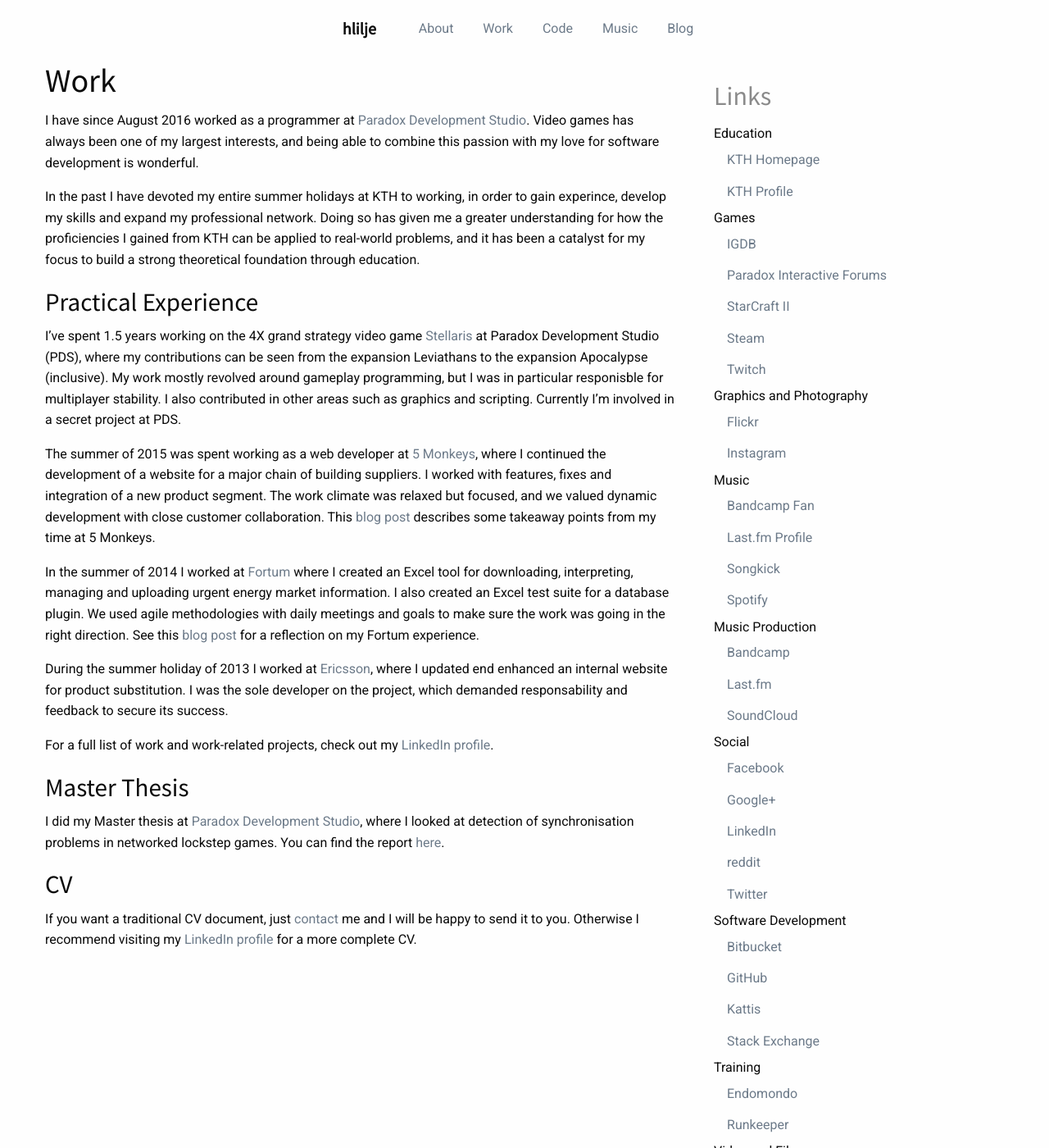
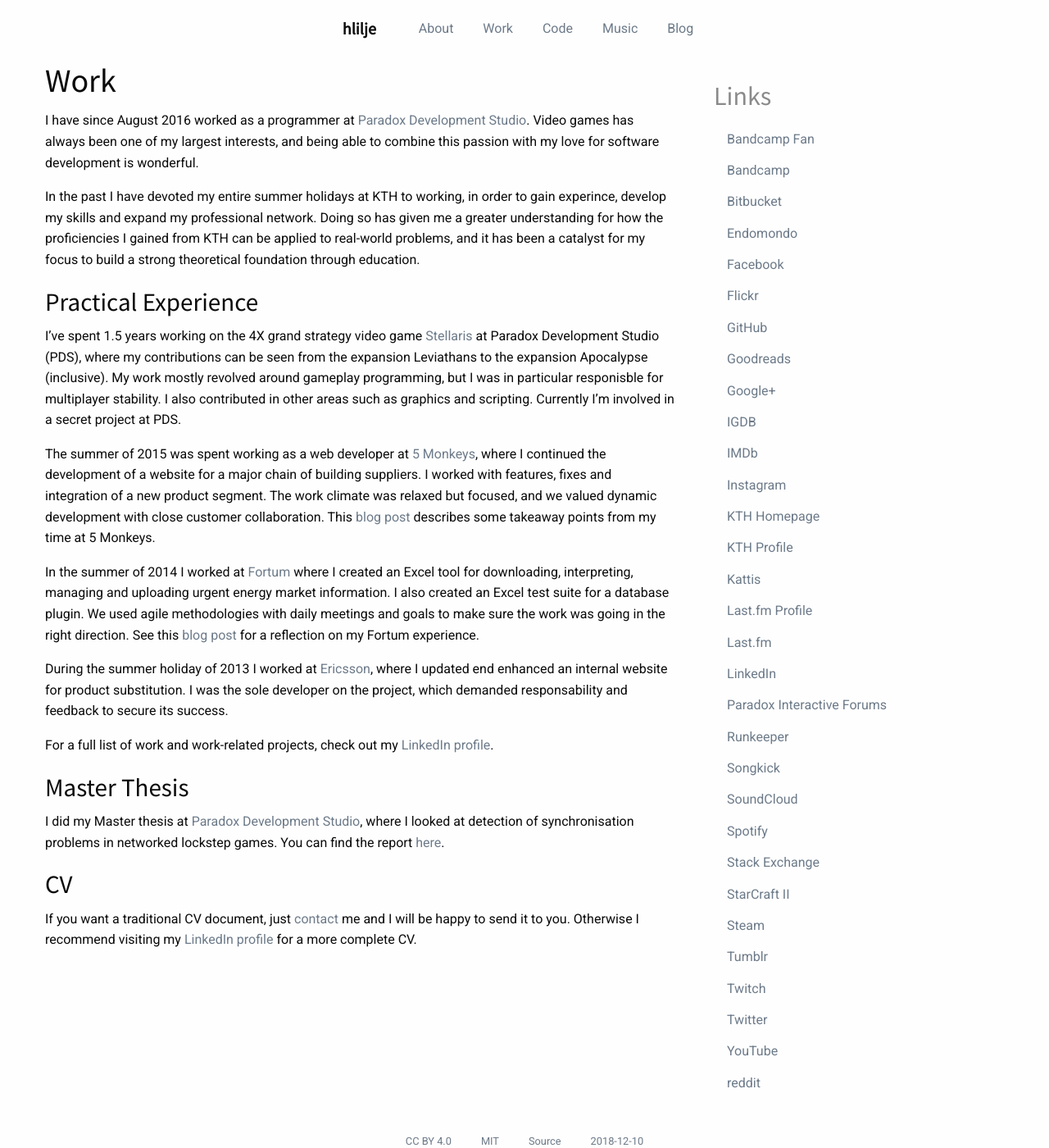
Before and after one commit to hlilje/hlilje.github.io, a Jekyll site: the page built from _posts/2015-08-25-work.md, in a window 1280 px wide and 1400 px high. Shown: the whole window at 82% size. Built offline with Jekyll 4.4.1, drawn with Linux system fonts in a browser that asks for light colours; nearby versions of some CDN libraries; our own code applies the rules of GitHub Pages for plain Markdown files; some of the changed text lies outside the part shown.

Commit message:
Change link data format to allow easier retrieval

```diff
--- a/_data/links.yml
+++ b/_data/links.yml
@@ -1,41 +1,31 @@
-"Education":
-    "KTH Homepage": http://www.csc.kth.se/~hlilje/
-    "KTH Profile": https://www.kth.se/profile/hlilje/
-"Games":
-    "IGDB": https://www.igdb.com/users/hlilje
-    "Paradox Interactive Forums": https://forum.paradoxplaza.com/forum/index.php?members/superkargoeren.334673/
-    "StarCraft II": http://eu.battle.net/sc2/en/profile/1043944/1/hlilje/
-    "Steam": http://steamcommunity.com/id/hlilje
-    "Twitch": https://www.twitch.tv/hlilje
-"Graphics and Photography":
-    "Flickr": https://www.flickr.com/people/hlilje/
-    "Instagram": https://instagram.com/hlilje/
-"Music":
-    "Bandcamp Fan": https://bandcamp.com/hlilje
-    "Last.fm Profile": http://www.last.fm/user/LordHali
-    "Songkick": https://www.songkick.com/users/hlilje
-    "Spotify": https://open.spotify.com/user/vaexelverkan
-"Music Production":
-    "Bandcamp": https://hlilje.bandcamp.com/
-    "Last.fm": http://www.last.fm/music/Hampus+Liljekvist
-    "SoundCloud": https://soundcloud.com/hlilje
-"Social":
-    "Facebook": https://www.facebook.com/hampusliljekvist
-    "Google+": https://plus.google.com/+HampusLiljekvist
-    "LinkedIn": https://www.linkedin.com/in/hlilje
-    "reddit": https://www.reddit.com/user/Superkargoeren/
-    "Twitter": https://twitter.com/hlilje
-"Software Development":
-    "Bitbucket": https://bitbucket.org/hlilje
-    "GitHub": https://github.com/hlilje
-    "Kattis": https://kth.kattis.com/users/hlilje
-    "Stack Exchange": http://stackexchange.com/users/2232003/hampus-liljekvist
-"Training":
-    "Endomondo": http://www.endomondo.com/profile/4111167
-    "Runkeeper": https://runkeeper.com/user/hlilje/profile
-"Video and Film":
-    "IMDb": http://www.imdb.com/user/ur59667738/
-    "YouTube": https://www.youtube.com/user/HampusLiljekvist
-"Writing and Literature":
-    "Goodreads": https://www.goodreads.com/hlilje
-    "Tumblr": http://hlilje.tumblr.com/
+bandcamp_fan: ["Bandcamp Fan", "https://bandcamp.com/hlilje"]
+bandcamp: ["Bandcamp", "https://hlilje.bandcamp.com/"]
+bitbucket: ["Bitbucket", "https://bitbucket.org/hlilje"]
+endomondo: ["Endomondo", "http://www.endomondo.com/profile/4111167"]
+facebook: ["Facebook", "https://www.facebook.com/hampusliljekvist"]
+flickr: ["Flickr", "https://www.flickr.com/people/hlilje/"]
+github: ["GitHub", "https://github.com/hlilje"]
+goodreads: ["Goodreads", "https://www.goodreads.com/hlilje"]
+google_plus: ["Google+", "https://plus.google.com/+HampusLiljekvist"]
+igdb: ["IGDB", "https://www.igdb.com/users/hlilje"]
+imdb: ["IMDb", "http://www.imdb.com/user/ur59667738/"]
+instagram: ["Instagram", "https://instagram.com/hlilje/"]
+kth_homepage: ["KTH Homepage", "http://www.csc.kth.se/~hlilje/"]
+kth_profile: ["KTH Profile", "https://www.kth.se/profile/hlilje/"]
+kattis: ["Kattis", "https://kth.kattis.com/users/hlilje"]
+lastfm_profile: ["Last.fm Profile", "http://www.last.fm/user/LordHali"]
+lastfm: ["Last.fm", "http://www.last.fm/music/Hampus+Liljekvist"]
+linkedin: ["LinkedIn", "https://www.linkedin.com/in/hlilje/"]
+paradox_forums: ["Paradox Interactive Forums", "https://forum.paradoxplaza.com/forum/index.php?members/superkargoeren.334673/"]
+runkeeper: ["Runkeeper", "https://runkeeper.com/user/hlilje/profile"]
+songkick: ["Songkick", "https://www.songkick.com/users/hlilje"]
+soundcloud: ["SoundCloud", "https://soundcloud.com/hlilje"]
+spotify: ["Spotify", "https://open.spotify.com/user/vaexelverkan"]
+stack_exchange: ["Stack Exchange", "http://stackexchange.com/users/2232003/hampus-liljekvist"]
+starcraft: ["StarCraft II", "http://eu.battle.net/sc2/en/profile/1043944/1/hlilje/"]
+steam: ["Steam", "http://steamcommunity.com/id/hlilje"]
+tumblr: ["Tumblr", "http://hlilje.tumblr.com/"]
+twitch: ["Twitch", "https://www.twitch.tv/hlilje"]
+twitter: ["Twitter", "https://twitter.com/hlilje"]
+youtube: ["YouTube", "https://www.youtube.com/user/HampusLiljekvist"]
+reddit: ["reddit", "https://www.reddit.com/user/Superkargoeren/"]
--- a/_includes/footer.html
+++ b/_includes/footer.html
@@ -4,7 +4,7 @@
       <ul class="menu">
         <li><a href="https://creativecommons.org/licenses/by/4.0/"><small>CC BY 4.0</small></a></li>
         <li><a href="https://opensource.org/licenses/MIT"><small>MIT</small></a></li>
-        <li><a href="{{ site.data.links['Software Development']['GitHub'] | xml_escape }}/hlilje.github.io"><small>Source</small></a></li>
+        <li><a href="{{ site.data.links['github'][1] | xml_escape }}/hlilje.github.io"><small>Source</small></a></li>
         <li><a href="#"><small><time datetime="{{ site.time | date: "%F" }}">{{ site.time | date: "%F" }}</time></small></a></li>
       </ul>
     </div>
@@ -12,11 +12,11 @@
   <div class="row">
     <div class="large-12 columns">
       <ul class="menu">
-        <li><a href="{{ site.data.links['Social']['Twitter'] | xml_escape }}"><i class="fa fa-twitter fa-fw"></i></a></li>
-        <li><a href="{{ site.data.links['Social']['Facebook'] | xml_escape }}"><i class="fa fa-facebook fa-fw"></i></a></li>
-        <li><a href="{{ site.data.links['Social']['LinkedIn'] | xml_escape }}"><i class="fa fa-linkedin fa-fw"></i></a></li>
-        <li><a href="{{ site.data.links['Social']['reddit'] | xml_escape }}"><i class="fa fa-reddit fa-fw"></i></a></li>
-        <li><a href="{{ site.data.links['Graphics and Photography']['Instagram'] | xml_escape }}"><i class="fa fa-instagram fa-fw"></i></a></li>
+        <li><a href="{{ site.data.links['twitter'][1] | xml_escape }}"><i class="fa fa-twitter fa-fw"></i></a></li>
+        <li><a href="{{ site.data.links['facebook'][1] | xml_escape }}"><i class="fa fa-facebook fa-fw"></i></a></li>
+        <li><a href="{{ site.data.links['linkedin'][1] | xml_escape }}"><i class="fa fa-linkedin fa-fw"></i></a></li>
+        <li><a href="{{ site.data.links['reddit'][1] | xml_escape }}"><i class="fa fa-reddit fa-fw"></i></a></li>
+        <li><a href="{{ site.data.links['instagram'][1] | xml_escape }}"><i class="fa fa-instagram fa-fw"></i></a></li>
       </ul>
     </div>
   </div>
--- a/_includes/links.html
+++ b/_includes/links.html
@@ -1,11 +1,8 @@
 <aside class="external-links">
   <h2><small>Links</small></h2>
   <ul class="menu vertical">
-    {% for category in site.data.links %}
-      <li><label>{{ category[0] | xml_escape }}</label></li>
-      {% for link in category[1] %}
-        <li><a href="{{ link[1] | xml_escape }}" target="_blank">{{ link[0] | xml_escape }}</a></li>
-      {% endfor %}
+    {% for site in site.data.links %}
+      <li><a href="{{ site[1][1] | xml_escape }}" target="_blank">{{ site[1][0] | xml_escape }}</a></li>
     {% endfor %}
   </ul>
 </aside>
--- a/_includes/topbar.html
+++ b/_includes/topbar.html
@@ -10,7 +10,7 @@
     </li>
     <li><a href="/about">About</a></li>
     <li><a href="/work">Work</a></li>
-    <li><a href="{{ site.data.links['Software Development']['GitHub'] | xml_escape }}">Code</a></li>
+    <li><a href="{{ site.data.links['github'][1] | xml_escape }}">Code</a></li>
     <li><a href="http://music.{{ site.url_short }}">Music</a></li>
     <li><a href="http://blog.{{ site.url_short }}">Blog</a></li>
   </ul>
--- a/_posts/2015-08-25-work.md
+++ b/_posts/2015-08-25-work.md
@@ -40,7 +40,7 @@ During the summer holiday of 2013 I worked at [Ericsson](http://www.ericsson.com
 where I updated end enhanced an internal website for product substitution. I was the sole
 developer on the project, which demanded responsability and feedback to secure its success.
 
-For a full list of work and work-related projects, check out my [LinkedIn profile]({{ site.data.links['Social']['LinkedIn'] }}).
+For a full list of work and work-related projects, check out my [LinkedIn profile]({{ site.data.links['linkedin'][1] }}).
 
 ### Master Thesis
 
@@ -51,5 +51,5 @@ You can find the report [here](http://kth.diva-portal.org/smash/record.jsf?pid=d
 ### CV
 
 If you want a traditional CV document, just [contact](/about#contact) me and I
-will be happy to send it to you. Otherwise I recommend visiting my [LinkedIn profile]({{ site.data.links['Social']['LinkedIn'] }})
+will be happy to send it to you. Otherwise I recommend visiting my [LinkedIn profile]({{ site.data.links['linkedin'][1] }})
 for a more complete CV.
```
Also changed, not shown: _posts/2015-08-25-about.md (+9 -9 lines).
